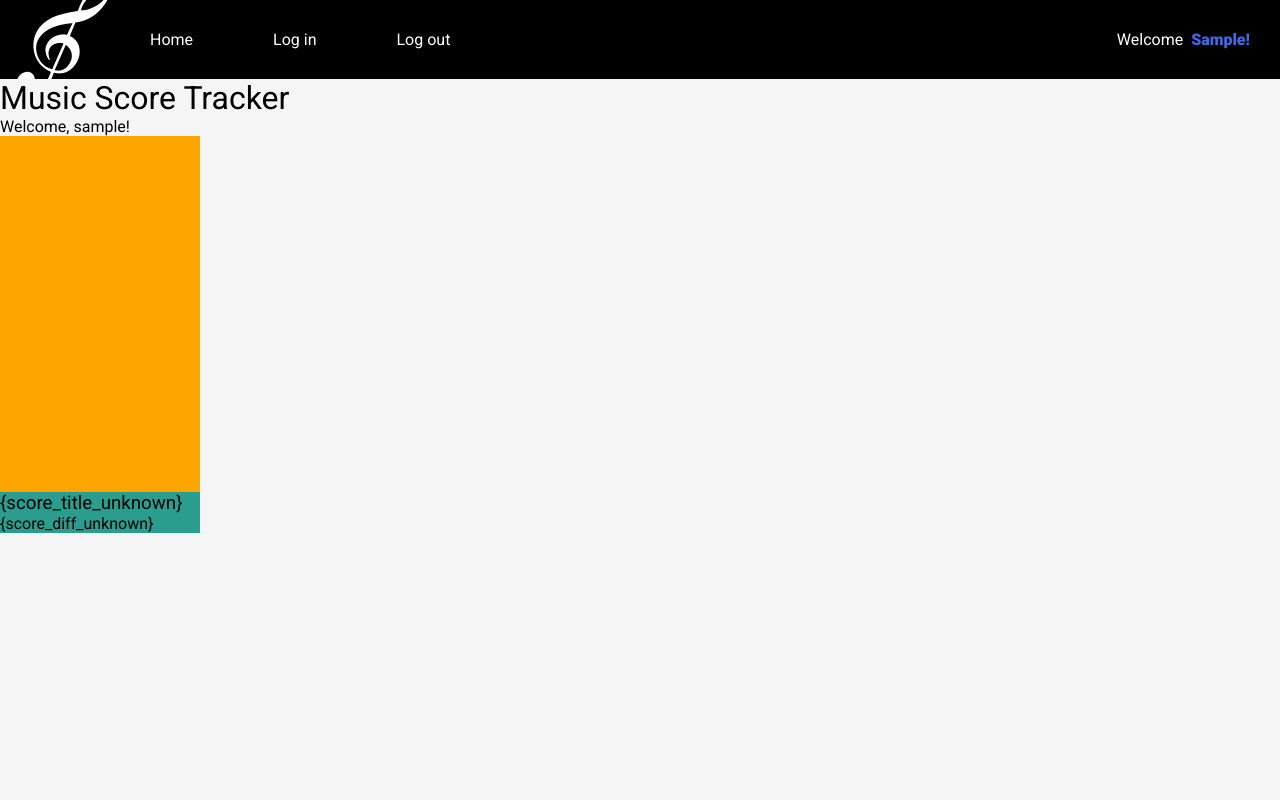
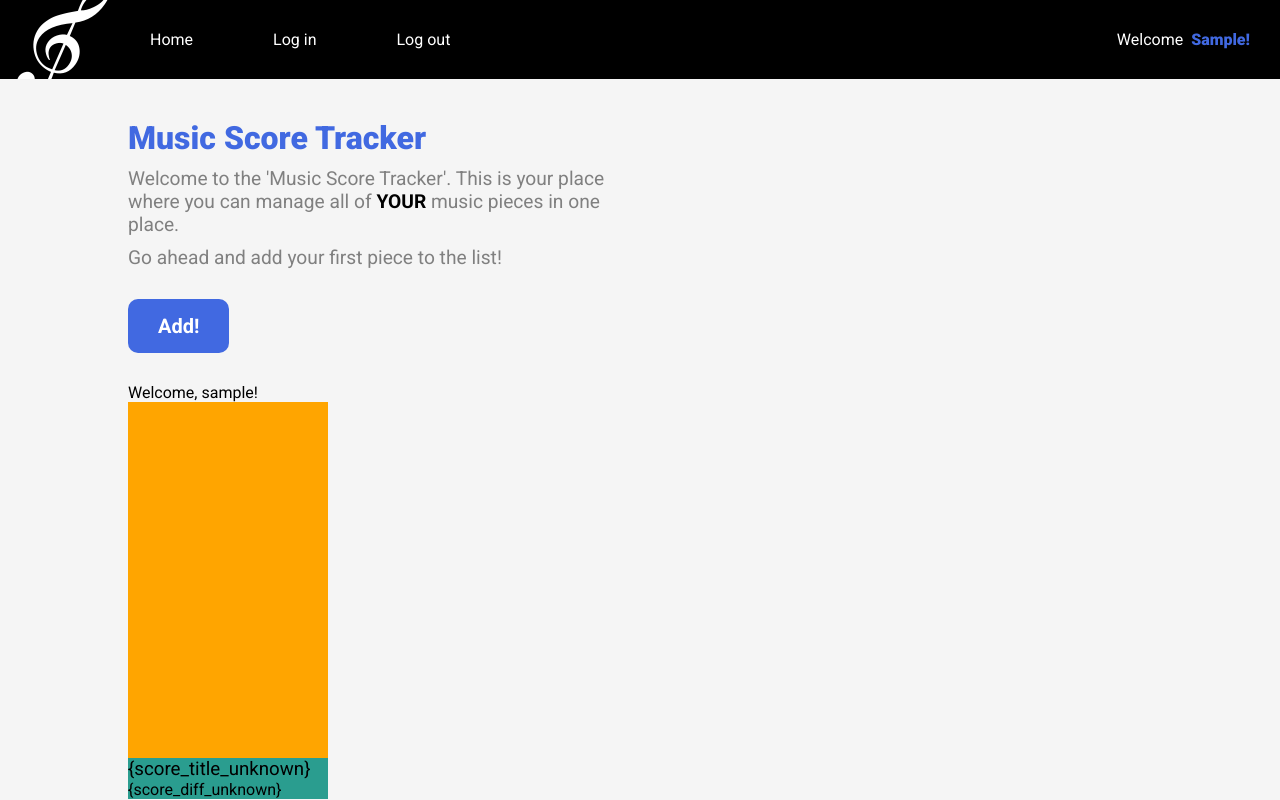
Before and after one commit to RobinV-Hogent/music_score_tracker, a Django app: page / in a window 1280 px wide. Run offline with Django 5.2, Linux system fonts and the light colour scheme; the visitor is signed in with stand-in values (Sample User, id 1); some web fonts are replaced.

Commit message:
frontend: partials/button.html with some style customizations

```diff
--- a/music_score_tracker/music_scores/static/styling/style.css
+++ b/music_score_tracker/music_scores/static/styling/style.css
@@ -13,3 +13,22 @@
 body {
     background-color: whitesmoke;
 }
+
+
+main, .page_info {
+    width: 80%;
+    margin: 0 auto;
+}
+
+h1 {
+    color: royalblue;
+    font-weight: 900;
+    margin-bottom: 10px;
+}
+
+h2 {
+    margin-bottom: 20px;
+    font-size: 1.20rem;
+    width: 50%;
+    color: gray;
+}
--- a/music_score_tracker/music_scores/templates/layout/base.html
+++ b/music_score_tracker/music_scores/templates/layout/base.html
@@ -19,9 +19,17 @@
 
     {% include "partials/navbar.html" %}
 
+    <div class="page_info">
     <h1>
         {% block page_title %}{% endblock page_title %}
     </h1>
+
+    <h2>
+        {% block page_desc %}{% endblock page_desc %}
+    </h2>
+    </div>
+
+
 
 
 </header>
--- a/music_score_tracker/music_scores/templates/pages/welcome.html
+++ b/music_score_tracker/music_scores/templates/pages/welcome.html
@@ -3,8 +3,23 @@
 
 
 {% block page_title %}
-    <h1>Music Score Tracker</h1>
+    Music Score Tracker
 {% endblock page_title %}
+
+{% block page_desc %}
+    <div style="margin-bottom: 10px;">
+        Welcome to the 'Music Score Tracker'. This is your place where you can manage all of <span style="font-weight:bold; color: black">YOUR</span> music pieces in one place.
+    </div>
+
+    <div style="margin-bottom: 30px;">
+        Go ahead and add your first piece to the list!
+    </div>
+
+    <div style="margin-bottom: 30px;">
+        {% include "partials/button.html" with button_title="Add!" button_style="big" %}
+    </div>
+
+{% endblock page_desc %}
 
 
 
--- /dev/null
+++ b/music_score_tracker/music_scores/templates/partials/button.html
@@ -0,0 +1,24 @@
+<style>
+
+    button {
+        border: none;
+        padding: 15px 20px;
+        background-color: royalblue;
+        color: white;
+        font-weight: bold;
+        border-radius: 10px;
+    }
+
+    .normal {
+        font-size: 16px;
+    }
+
+    .big {
+        font-size: 20px;
+        padding: 15px 30px;
+    }
+
+</style>
+
+
+<button class="{{button_style|default:'normal'}}">{{ button_title|default:'submit!' }}</button>
--- a/music_score_tracker/music_scores/templates/partials/navbar.html
+++ b/music_score_tracker/music_scores/templates/partials/navbar.html
@@ -14,6 +14,7 @@
         color: white;
         overflow: hidden;
         padding-left: 40px;
+        margin-bottom: 40px;
     }
 
     ul {
```
